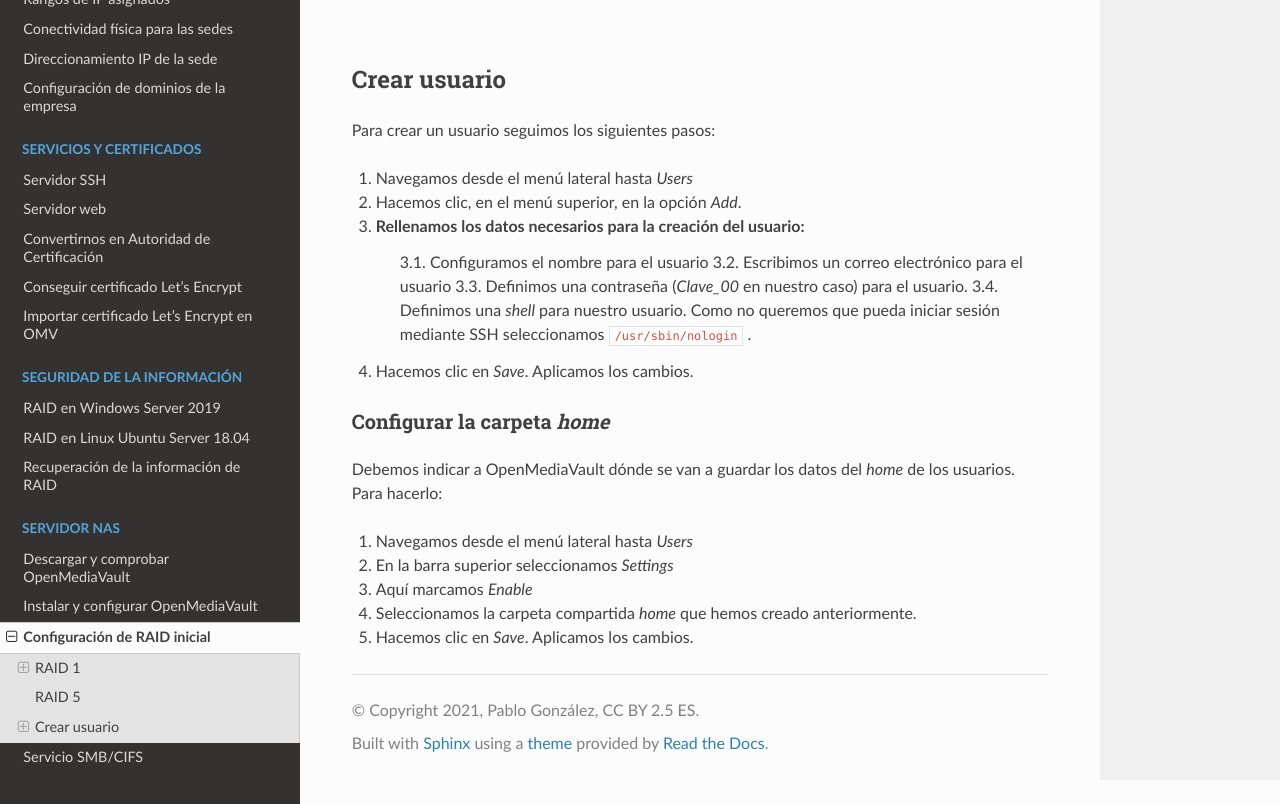
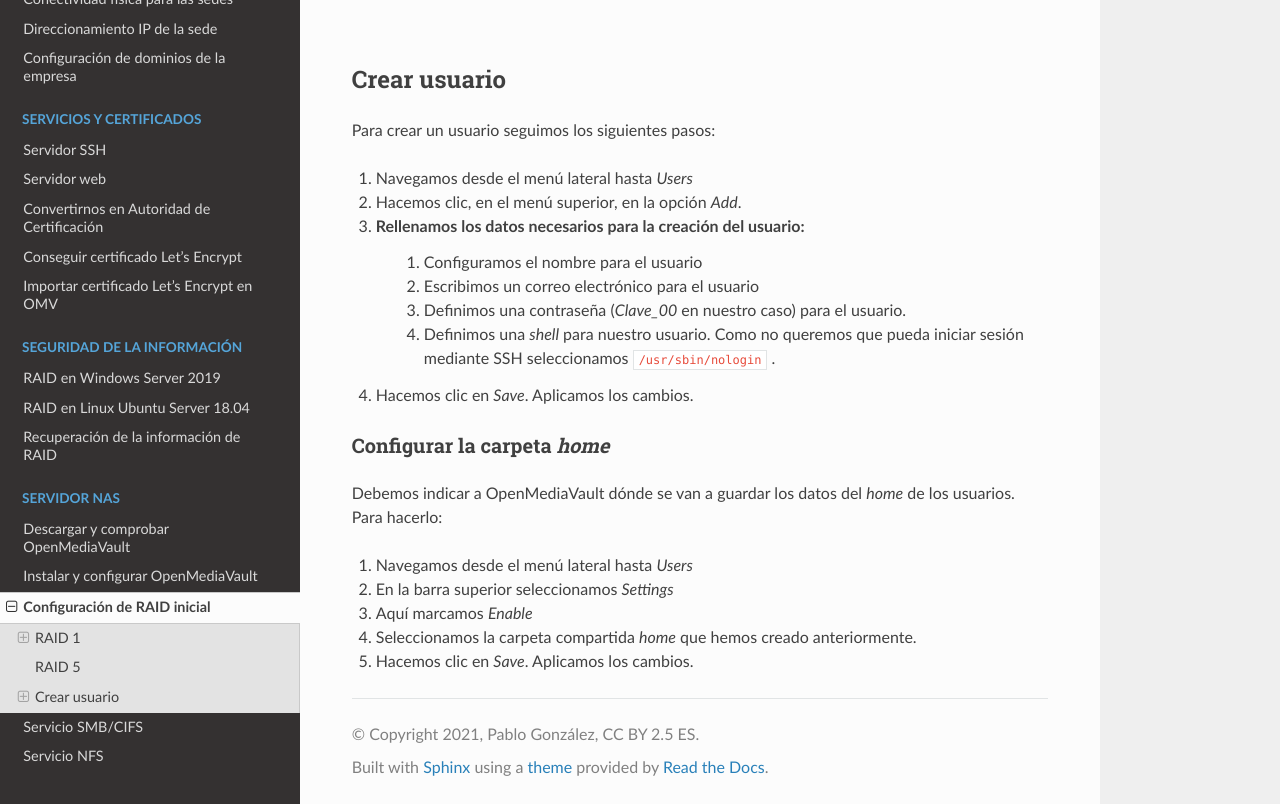
Before and after one commit to gonzaleztroyano/ASIR2-SYAD-P1, a Sphinx documentation site: the page built from docs/source/servidor-nas/configuracion-raid.rst, in a window 1280 px wide and 900 px high, scrolled down 2058 px, cut to the strip 96-900 px from the top of the window. Built offline with Sphinx 7.4.7 and the Read the Docs theme 2.0.0, drawn with Linux system fonts in a browser that asks for light colours; some of the changed text lies outside the part shown.

Commit message:
NFS y completar SMB

```diff
--- a/docs/source/index.rst
+++ b/docs/source/index.rst
@@ -86,3 +86,4 @@
    servidor-nas/instalar-omv
    servidor-nas/configuracion-raid
    servidor-nas/servicio-smb-cifs
+   servidor-nas/servicio-nfs
--- a/docs/source/servidor-nas/configuracion-raid.rst
+++ b/docs/source/servidor-nas/configuracion-raid.rst
@@ -58,14 +58,14 @@
 
 Para crear un usuario seguimos los siguientes pasos:
 
-1. Navegamos desde el menú lateral hasta *Users*
-2. Hacemos clic, en el menú superior, en la opción *Add*.
-3. Rellenamos los datos necesarios para la creación del usuario:
-    3.1. Configuramos el nombre para el usuario
-    3.2. Escribimos un correo electrónico para el usuario
-    3.3. Definimos una contraseña (*Clave_00* en nuestro caso) para el usuario.
-    3.4. Definimos una *shell* para nuestro usuario. Como no queremos que pueda iniciar sesión mediante SSH seleccionamos ``/usr/sbin/nologin`` .
-4. Hacemos clic en *Save*. Aplicamos los cambios.
+#. Navegamos desde el menú lateral hasta *Users*
+#. Hacemos clic, en el menú superior, en la opción *Add*.
+#. Rellenamos los datos necesarios para la creación del usuario:
+    #. Configuramos el nombre para el usuario
+    #. Escribimos un correo electrónico para el usuario
+    #. Definimos una contraseña (*Clave_00* en nuestro caso) para el usuario.
+    #. Definimos una *shell* para nuestro usuario. Como no queremos que pueda iniciar sesión mediante SSH seleccionamos ``/usr/sbin/nologin`` .
+#. Hacemos clic en *Save*. Aplicamos los cambios.
 
 
 
@@ -74,8 +74,8 @@
 
 Debemos indicar a OpenMediaVault dónde se van a guardar los datos del *home* de los usuarios. Para hacerlo:
 
-1. Navegamos desde el menú lateral hasta *Users*
-2. En la barra superior seleccionamos *Settings*
-3. Aquí marcamos *Enable*
-4. Seleccionamos la carpeta compartida *home* que hemos creado anteriormente.
-5. Hacemos clic en *Save*. Aplicamos los cambios.
+#. Navegamos desde el menú lateral hasta *Users*
+#. En la barra superior seleccionamos *Settings*
+#. Aquí marcamos *Enable*
+#. Seleccionamos la carpeta compartida *home* que hemos creado anteriormente.
+#. Hacemos clic en *Save*. Aplicamos los cambios.
```
Also changed, not shown: docs/source/servidor-nas/servicio-nfs.rst (added, +57 -0 lines), docs/source/servidor-nas/servicio-smb-cifs.rst (+16 -2 lines), docs/source/images/nas/nas29.png (added), docs/source/images/nas/nas30.png (added), docs/source/images/nas/nas31.png (added).
